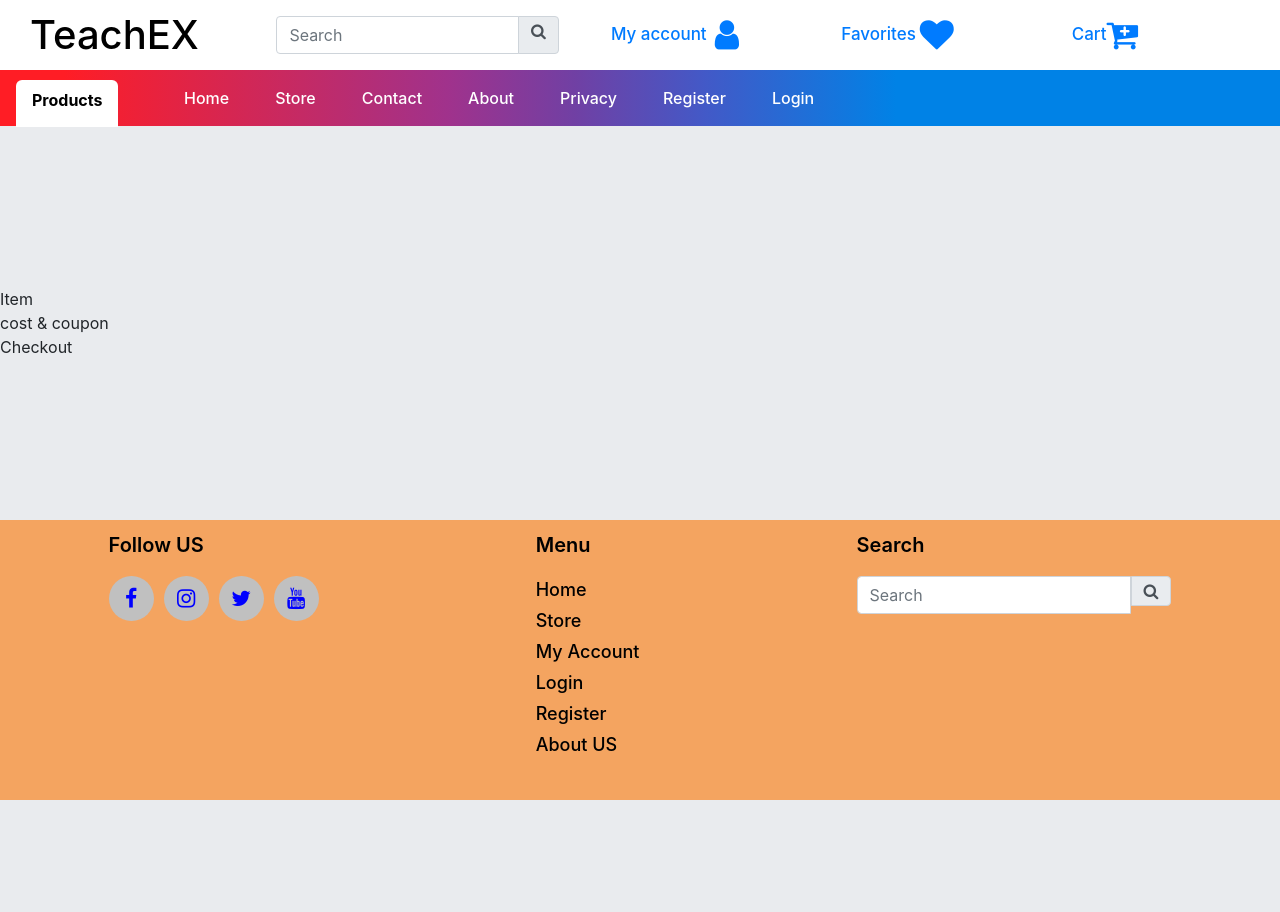
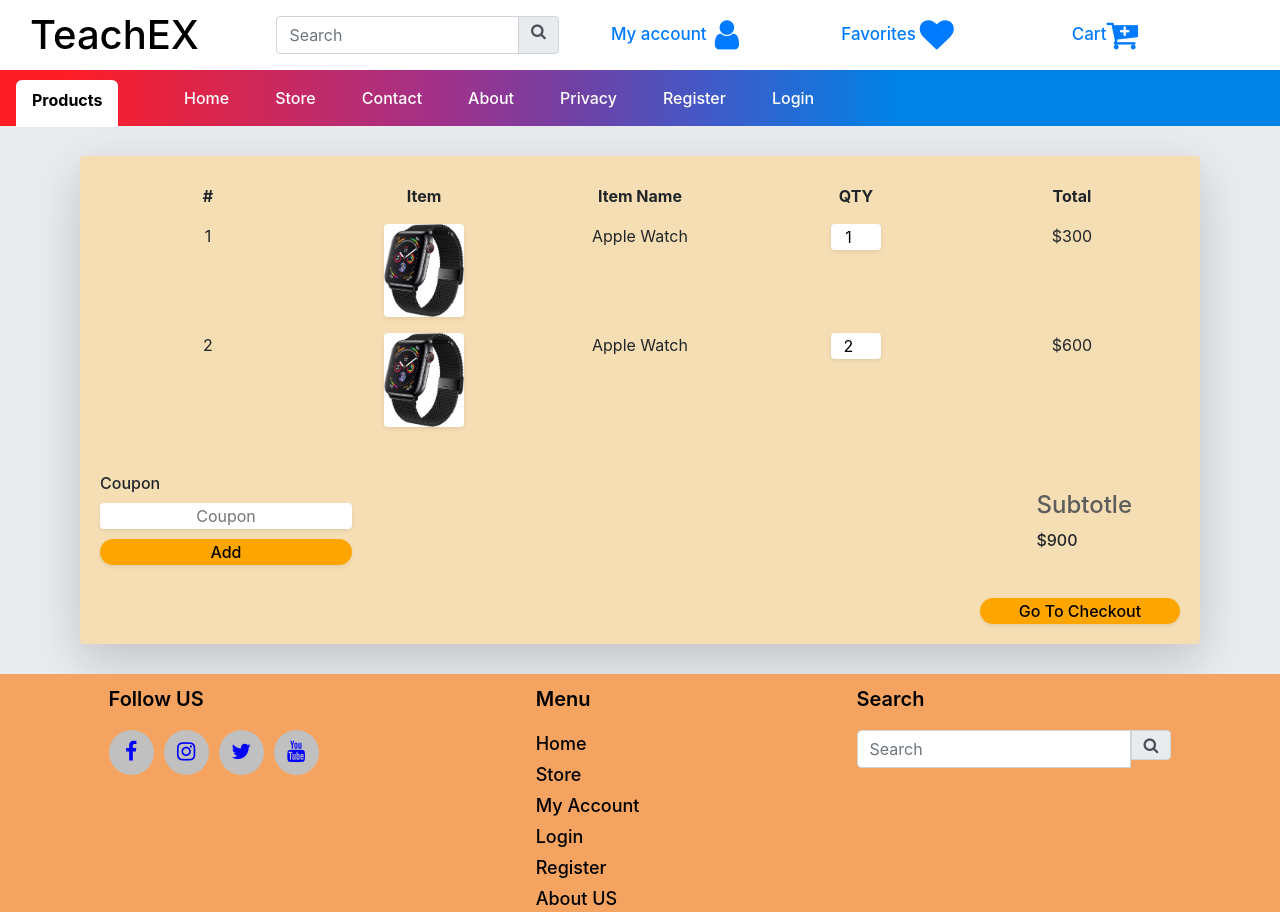
Before and after one commit to Ozair0/e-comeerce-nextjs, a Next.js app: page /cart in a window 1280 px wide. Before the commit the page ends 800 px from the top, so only its background shows below. Built offline with nearby package versions, Linux system fonts and the light colour scheme.

Commit message:
Cart page done

```diff
--- a/pages/cart.js
+++ b/pages/cart.js
@@ -1,9 +1,77 @@
 export default function cart() {
   return (
-    <div className="cart_p">
-      <div>Item</div>
-      <div>cost & coupon</div>
-      <div>Checkout</div>
+    <div className="cart_p shadow-lg rounded">
+      <div className="cart_item table-responsive">
+        <table className="table">
+          <thead>
+            <tr>
+              <th>#</th>
+              <th>Item</th>
+              <th>Item Name</th>
+              <th>QTY</th>
+              <th>Total</th>
+            </tr>
+          </thead>
+          <tbody>
+            <tr>
+              <td>1</td>
+              <td>
+                <img
+                  src="/images/product.jpg"
+                  width="80"
+                  className="shadow-sm rounded"
+                />
+              </td>
+              <td>Apple Watch</td>
+              <td>
+                <input
+                  type="number"
+                  defaultValue="1"
+                  className="cart_qty_i shadow-sm"
+                />
+              </td>
+              <td>$300</td>
+            </tr>
+            <tr>
+              <td>2</td>
+              <td>
+                <img
+                  src="/images/product.jpg"
+                  width="80"
+                  className="shadow-sm rounded"
+                />
+              </td>
+              <td>Apple Watch</td>
+              <td>
+                <input
+                  type="number"
+                  defaultValue="2"
+                  className="cart_qty_i shadow-sm"
+                />
+              </td>
+              <td>$600</td>
+            </tr>
+          </tbody>
+        </table>
+      </div>
+      <div className="cart_c_c">
+        <div className="cart_c_d">
+          <label>Coupon</label>
+          <input
+            type="text"
+            placeholder="Coupon"
+            className="cart_cou_i shadow-sm"
+          />
+          <button className="cart_c_btn shadow-sm">Add</button>
+        </div>
+        <div className="cart_c_d mr-5">
+          <h4>Subtotle</h4>
+          <p>$900</p>
+        </div>
+      </div>
+      <div className="cart_ch">
+        <button className="cart_checkout_b shadow-sm">Go To Checkout</button>
+      </div>
     </div>
   );
 }
--- a/styles/cart.scss
+++ b/styles/cart.scss
@@ -1,2 +1,80 @@
 .cart_p {
+  height: auto;
+  background-color: wheat;
+  margin: 30px 80px;
+  padding: 20px;
+  display: flex;
+  flex-direction: column;
+  justify-self: center;
+  div:not(:first-child) {
+    margin-top: 20px;
+  }
+  .cart_item {
+    table {
+      table-layout: fixed;
+    }
+    table,
+    tr,
+    td,
+    th {
+      border: none !important;
+    }
+    .table td,
+    .table th {
+      padding: 0.5rem;
+      text-align: center;
+    }
+    .cart_qty_i {
+      width: 50px;
+      border: none;
+      border-radius: 4px;
+      text-align: center;
+      outline: none;
+    }
+  }
+  .cart_c_c {
+    display: flex;
+    justify-content: space-between;
+    h4 {
+      color: rgb(92, 92, 92);
+    }
+    p {
+      font-weight: 500;
+    }
+    label {
+      font-weight: 500;
+    }
+    .cart_c_d {
+      .cart_c_btn {
+        border: none;
+        outline: none;
+        background-color: orange;
+        border-radius: 25px;
+        margin-top: 10px;
+        font-weight: 500;
+        color: black;
+      }
+      display: flex;
+      flex-direction: column;
+      .cart_cou_i {
+        border: none;
+        border-radius: 4px;
+        text-align: center;
+        outline: none;
+      }
+    }
+  }
+  .cart_ch {
+    .cart_checkout_b {
+      border: none;
+      outline: none;
+      background-color: orange;
+      border-radius: 25px;
+      margin-top: 10px;
+      font-weight: 500;
+      color: black;
+      width: 200px;
+      float: right;
+    }
+  }
 }
```
Also changed, not shown: Images/cart.jpeg (added), 1 other file (tests, documents, lock files or other folders).
